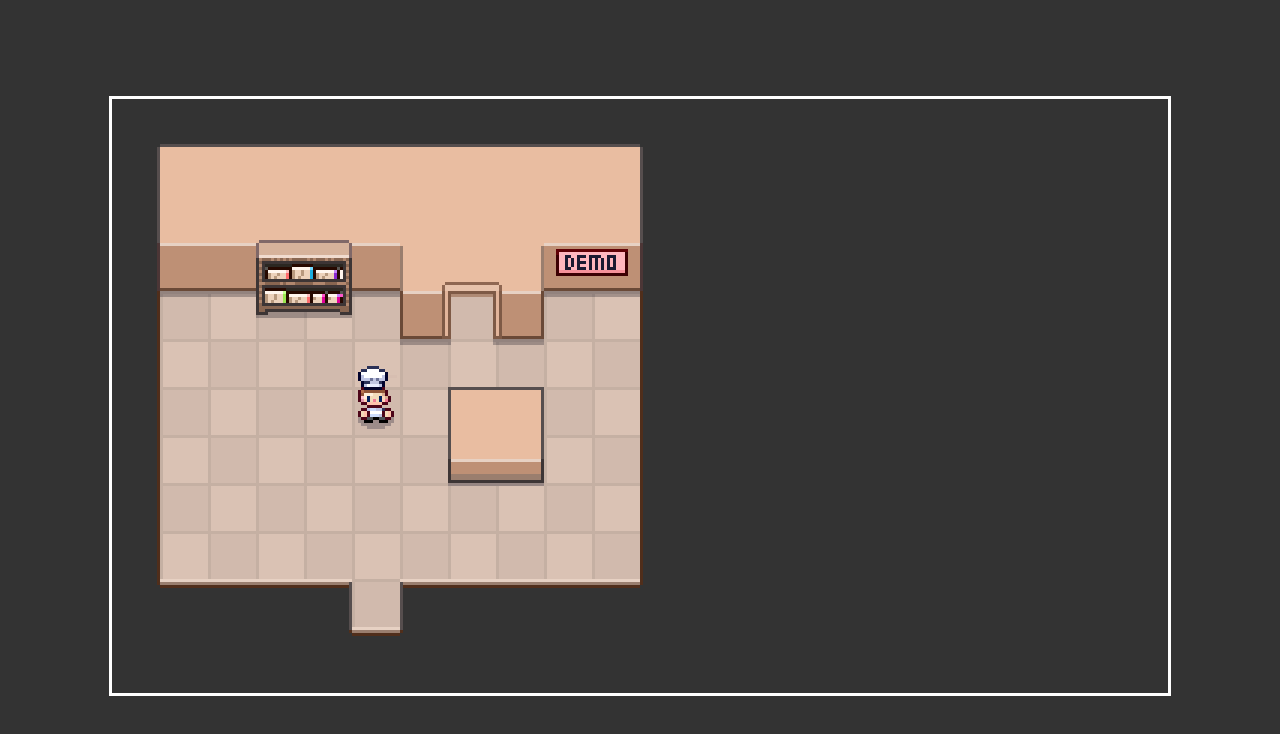
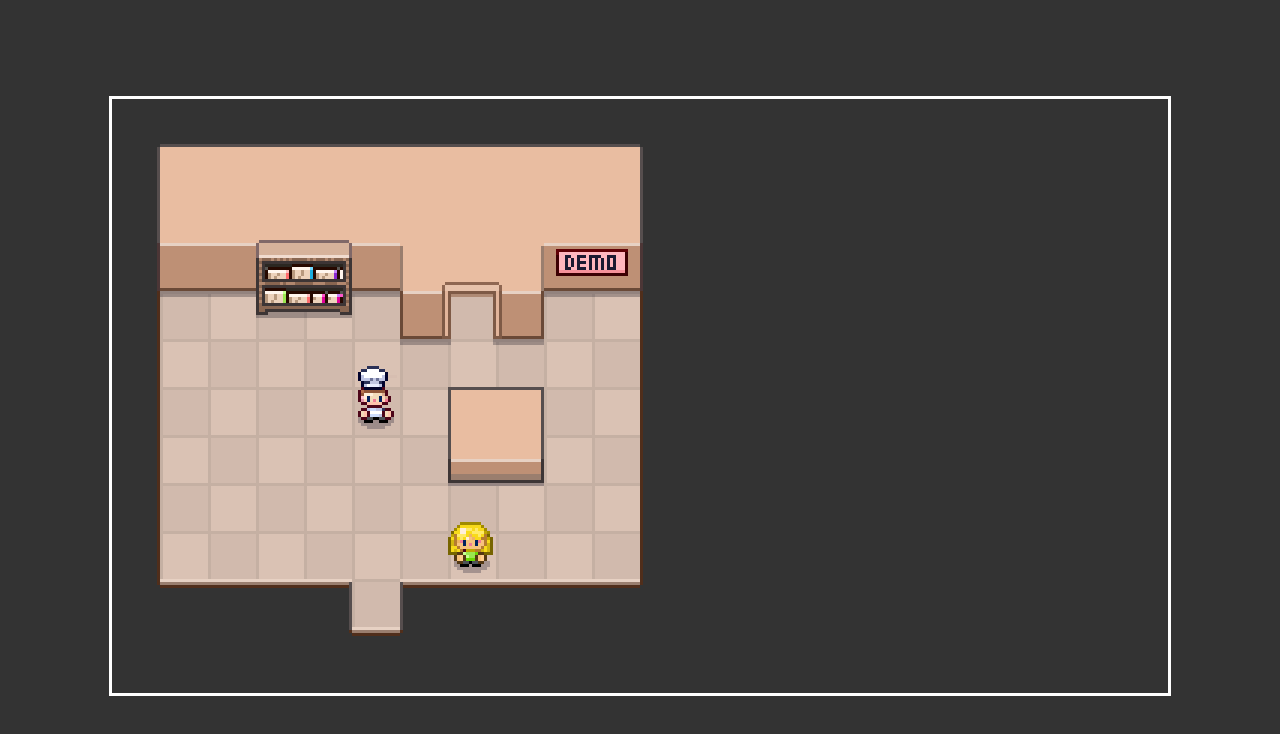
Before and after one commit to Beatzoid/pizza-legends, a website with bundled scripts: page index.html in a window 1280 px wide. Built offline with nearby package versions, Linux system fonts and the light colour scheme.

Commit message:
✨ Gameobjects

```diff
--- a/index.html
+++ b/index.html
@@ -15,7 +15,9 @@
             <canvas class="game-canvas" width="352" height="198"></canvas>
         </div>
 
-        <script type="module" src="dist/overworld.js"></script>
+        <script type="module" src="dist/GameObject.js"></script>
+        <script type="module" src="dist/Sprite.js"></script>
+        <script type="module" src="dist/Overworld.js"></script>
         <script type="module" src="dist/init.js"></script>
     </body>
 </html>
--- /dev/null
+++ b/src/GameObject.ts
@@ -0,0 +1,16 @@
+import Sprite from "./Sprite.js";
+
+export default class GameObject {
+    public x: number;
+    public y: number;
+    public sprite: Sprite;
+
+    public constructor(config: { x: number; y: number; src?: string }) {
+        this.x = config.x || 0;
+        this.y = config.y || 0;
+        this.sprite = new Sprite({
+            gameObject: this,
+            src: config.src || "/assets/images/characters/people/hero.png"
+        });
+    }
+}
--- a/src/Overworld.ts
+++ b/src/Overworld.ts
@@ -1,12 +1,14 @@
+import GameObject from "./GameObject.js";
+
 export default class Overworld {
-    private element?: Element | null;
-    private canvas?: HTMLCanvasElement | null;
-    private ctx?: CanvasRenderingContext2D | null;
+    private element: Element;
+    private canvas: HTMLCanvasElement;
+    private ctx: CanvasRenderingContext2D;
 
-    public constructor(config: { element?: Element | null }) {
+    public constructor(config: { element: Element }) {
         this.element = config.element;
-        this.canvas = this.element?.querySelector(".game-canvas");
-        this.ctx = this.canvas?.getContext("2d");
+        this.canvas = this.element.querySelector(".game-canvas")!;
+        this.ctx = this.canvas.getContext("2d")!;
     }
 
     public init() {
@@ -16,40 +18,16 @@ export default class Overworld {
         };
         background.src = "/assets/images/maps/DemoLower.png";
 
-        const shadow = new Image();
-        const x = 5;
-        const y = 6;
+        const hero = new GameObject({ x: 5, y: 6 });
+        const npc1 = new GameObject({
+            x: 7,
+            y: 9,
+            src: "/assets/images/characters/people/npc1.png"
+        });
 
-        shadow.onload = () => {
-            this.ctx?.drawImage(
-                shadow,
-                0, // Left cut
-                0, // Top Cut
-                32, // Width of cut
-                32, // Height of cut
-                x * 16 - 8,
-                y * 16 - 18,
-                32,
-                32
-            );
-        };
-        shadow.src = "/assets/images/characters/shadow.png";
-
-        const hero = new Image();
-
-        hero.onload = () => {
-            this.ctx?.drawImage(
-                hero,
-                0, // Left cut
-                0, // Top Cut
-                32, // Width of cut
-                32, // Height of cut
-                x * 16 - 8,
-                y * 16 - 18,
-                32,
-                32
-            );
-        };
-        hero.src = "/assets/images/characters/people/hero.png";
+        setTimeout(() => {
+            hero.sprite.draw(this.ctx);
+            npc1.sprite.draw(this.ctx);
+        }, 200);
     }
 }
--- /dev/null
+++ b/src/Sprite.ts
@@ -0,0 +1,55 @@
+import GameObject from "./GameObject.js";
+
+export default class Sprite {
+    public animations;
+    public currentAnimation: string;
+    public currentAnimationFrame: number;
+    public image: HTMLImageElement;
+    public shadow: HTMLImageElement;
+    public gameObject: GameObject;
+
+    private isLoaded: boolean;
+    private isShadowLoaded: boolean;
+    private useShadow: boolean;
+
+    public constructor(config: {
+        animations?: unknown;
+        currentAnimation?: string;
+        src: string;
+        gameObject: GameObject;
+    }) {
+        this.image = new Image();
+        this.image.onload = () => {
+            this.isLoaded = true;
+        };
+
+        this.shadow = new Image();
+        this.useShadow = true;
+
+        if (this.useShadow) this.image.src = config.src;
+
+        this.shadow.src = "/assets/images/characters/shadow.png";
+        this.shadow.onload = () => {
+            this.isShadowLoaded = true;
+        };
+
+        this.animations = config.animations || {
+            idleDown: [[0, 0]]
+        };
+        this.currentAnimation = config.currentAnimation || "idleDown";
+        this.currentAnimationFrame = 0;
+
+        this.gameObject = config.gameObject;
+    }
+
+    public draw(ctx: CanvasRenderingContext2D) {
+        if (!this.isLoaded) console.warn("Sprite not loaded");
+
+        const x = this.gameObject.x * 16 - 8;
+        const y = this.gameObject.y * 16 - 18;
+
+        if (this.isShadowLoaded) ctx.drawImage(this.shadow, x, y);
+
+        ctx.drawImage(this.image, 0, 0, 32, 32, x, y, 32, 32);
+    }
+}
--- a/src/init.ts
+++ b/src/init.ts
@@ -2,7 +2,7 @@ import Overworld from "./Overworld.js";
 
 (() => {
     const overworld = new Overworld({
-        element: document.querySelector(".game-container")
+        element: document.querySelector(".game-container")!
     });
     overworld.init();
 })();
```
Also changed, not shown: .eslintrc.json.
